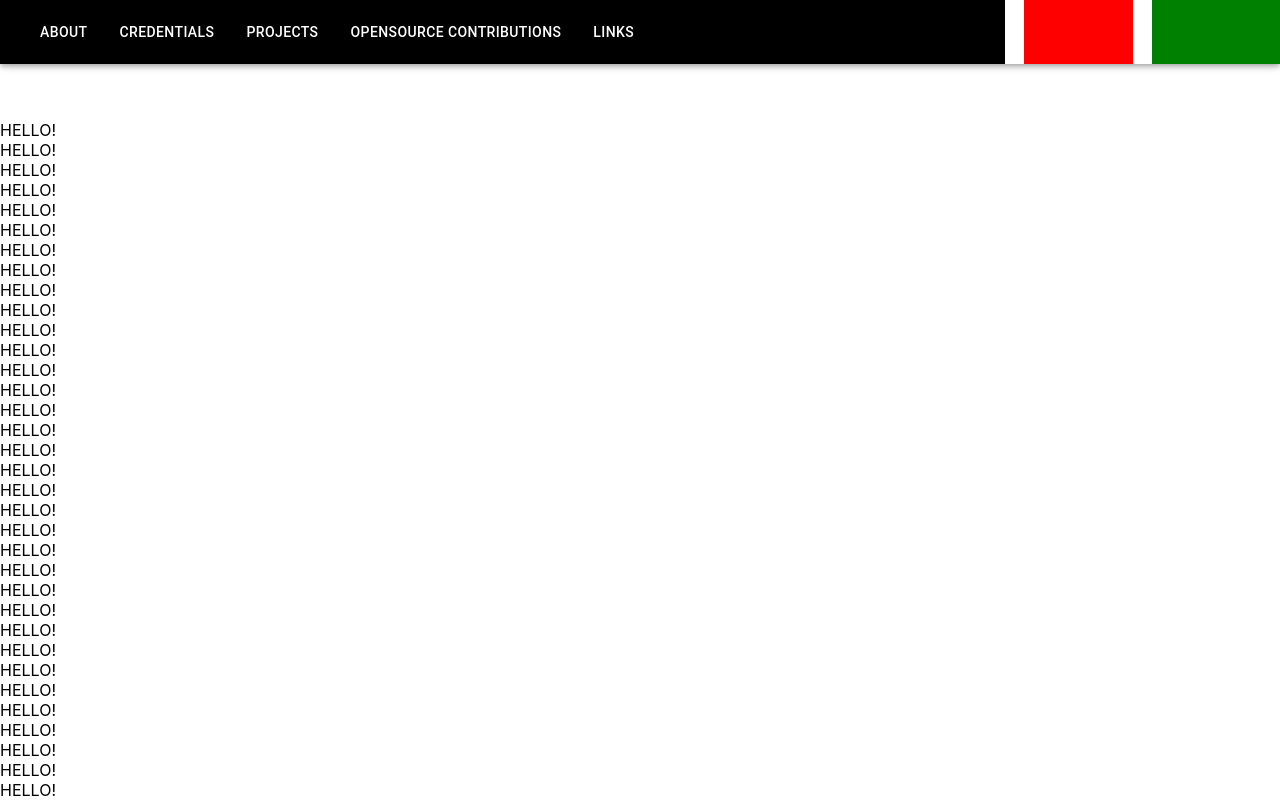
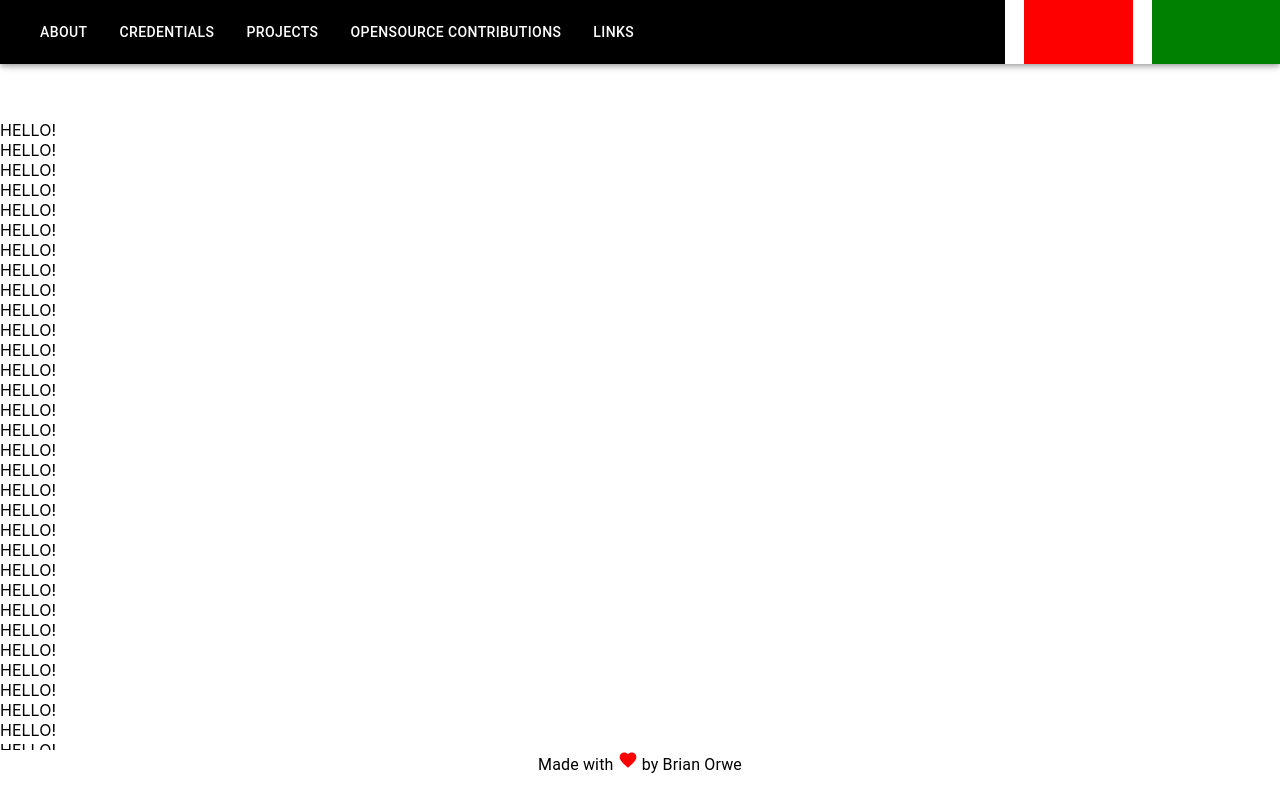
Before and after one commit to Borwe/portfolio, a React (Create React App) app: page / in a window 1280 px wide. Shown: the top 800 px of the page. Built offline with nearby package versions, Linux system fonts and the light colour scheme.

Commit message:
Setup footer

```diff
--- a/src/App.tsx
+++ b/src/App.tsx
@@ -1,6 +1,7 @@
 import { randomBytes } from 'crypto';
 import React from 'react';
 import TopBar from './TopBar';
+import Footer from './Footer';
 
 function App() {
   const WOOTS = [100].map((x)=><h2>HOOT</h2>);
@@ -54,6 +55,8 @@ function App() {
     <br/>HELLO!
     <br/>HELLO!
     <br/>HELLO!
+    <br/>WEMBE!
+    <Footer/>
 	  </>
   );
 }
--- /dev/null
+++ b/src/Footer.tsx
@@ -0,0 +1,23 @@
+import { Box, Typography } from "@mui/material";
+import { Favorite} from "@mui/icons-material";
+import { FC } from "react";
+
+const Footer: FC = ()=>{
+  return (<>
+    <Box sx={{
+      display: "block",
+      position: "sticky",
+      bottom: 0,
+      left: 0,
+      width: "100%",
+      height: "50px",
+      zIndex: 100,
+      backgroundColor: "white",
+      textAlign: "center"
+    }}>
+    <Typography sx={{align: "center"}}>Made with <Favorite fontSize="small" sx={{color: "red"}}/> by Brian Orwe</Typography>
+    </Box>
+    </>)
+}
+
+export default Footer;
--- a/src/TopBar.tsx
+++ b/src/TopBar.tsx
@@ -30,6 +30,9 @@ const TopBar: React.FC = ()=>{
       }else{
 	setShowExpandMenu(true);
       }
+    }
+    if(window.innerWidth<880){
+      setShowExpandMenu(false);
     }
     window.addEventListener("resize", windowChangeListener );
     return ()=>{
```
Also changed, not shown: 1 other file (tests, documents, lock files or other folders).
